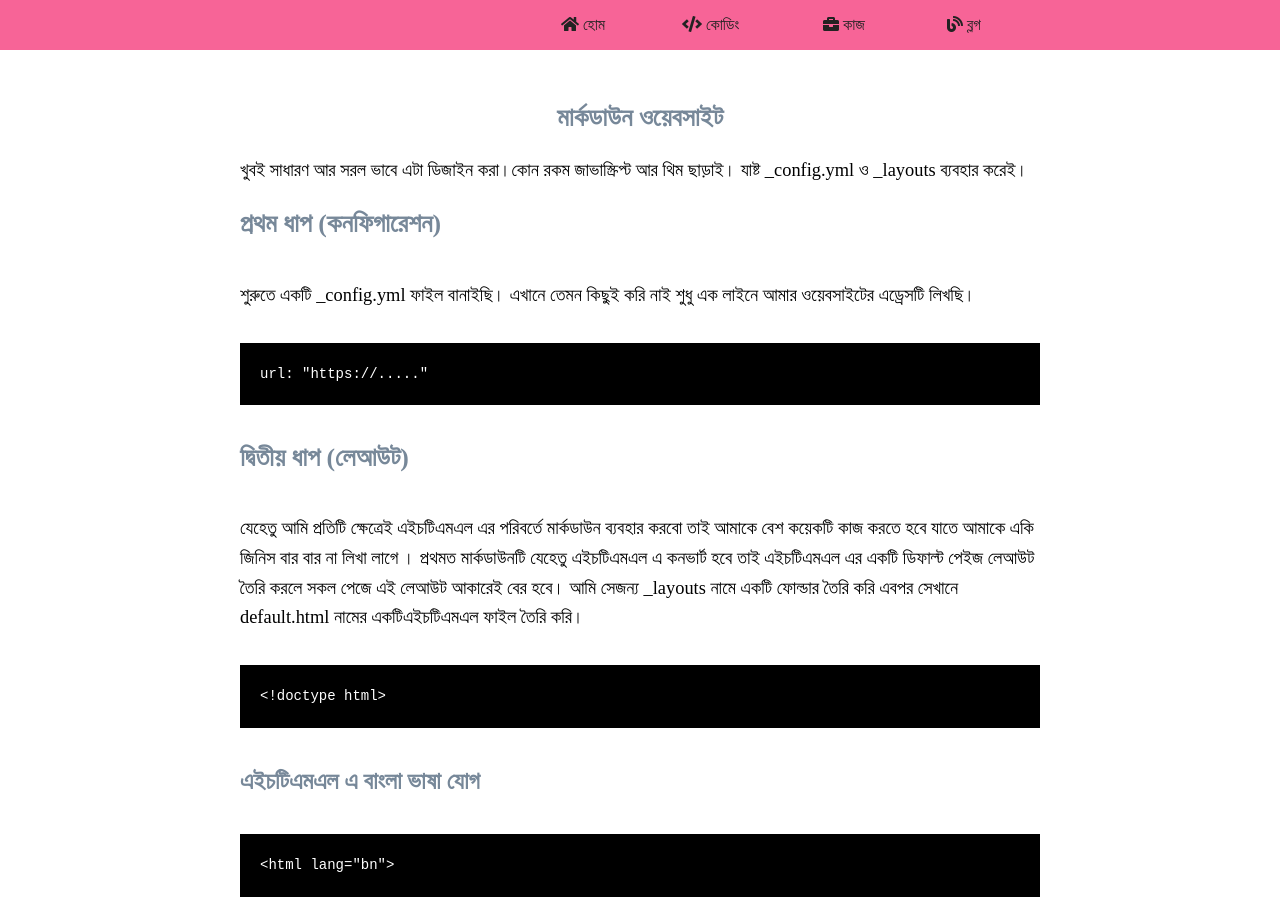
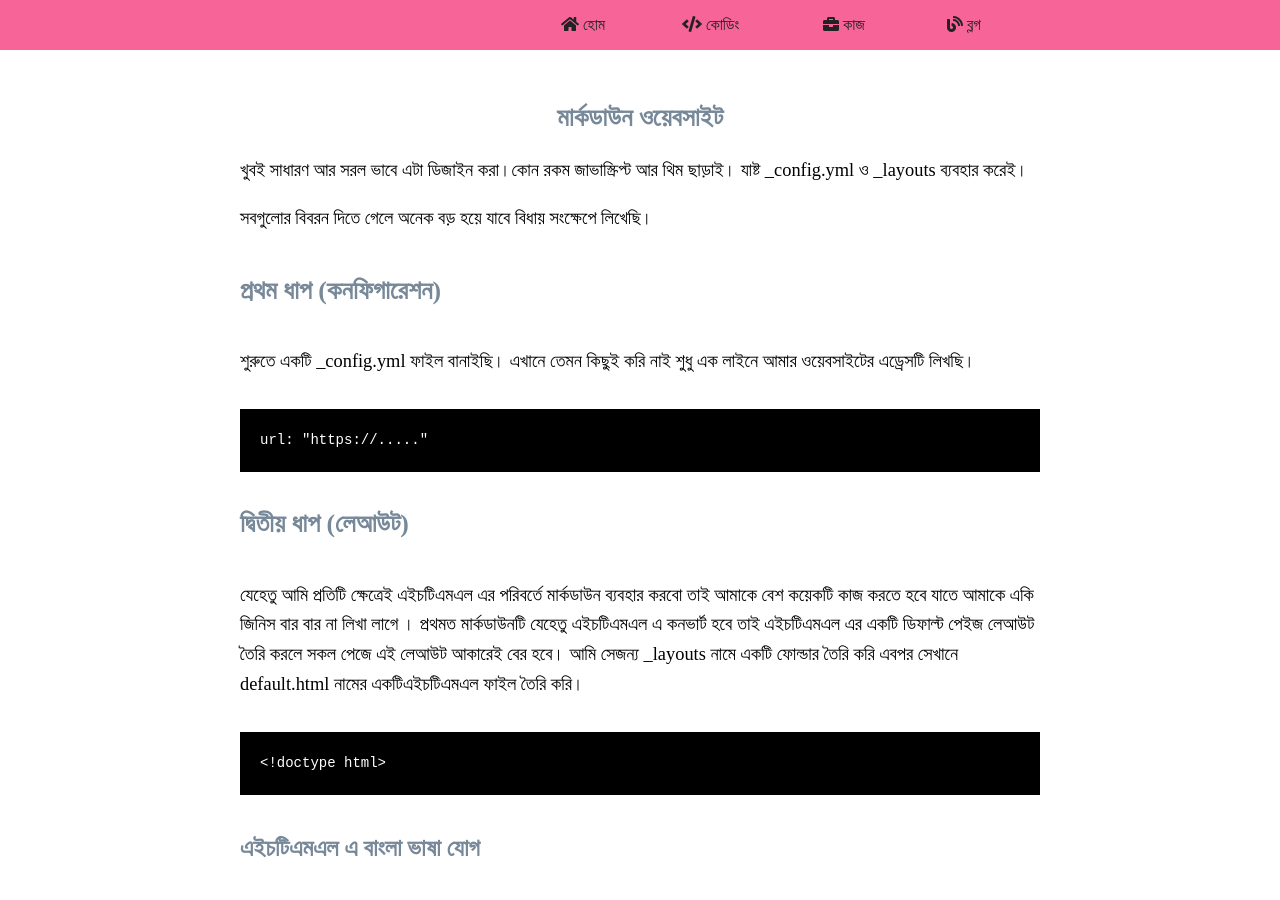
Before and after one commit to sohelkhanz/sohelkhanz.github.io, a Jekyll site: the page built from contents/markdown.md, in a window 1280 px wide and 900 px high. Built offline with Jekyll 4.4.1, drawn with Linux system fonts in a browser that asks for light colours; comment, search, counter and statistics services are not loaded.

Commit message:
Update markdown.md

````diff
--- a/contents/markdown.md
+++ b/contents/markdown.md
@@ -5,6 +5,7 @@ description: খুবই সাধারণ আর সরল ভাবে এ
 permalink: contents/markdown
 layout: post
 ---
+সবগুলোর বিবরন দিতে গেলে অনেক বড় হয়ে যাবে বিধায় সংক্ষেপে লিখেছি।
 # প্রথম ধাপ (কনফিগারেশন)
 শুরুতে একটি _config.yml ফাইল বানাইছি। এখানে তেমন কিছুই করি নাই শুধু এক লাইনে আমার ওয়েবসাইটের এড্রেসটি লিখছি।
 ```
````
